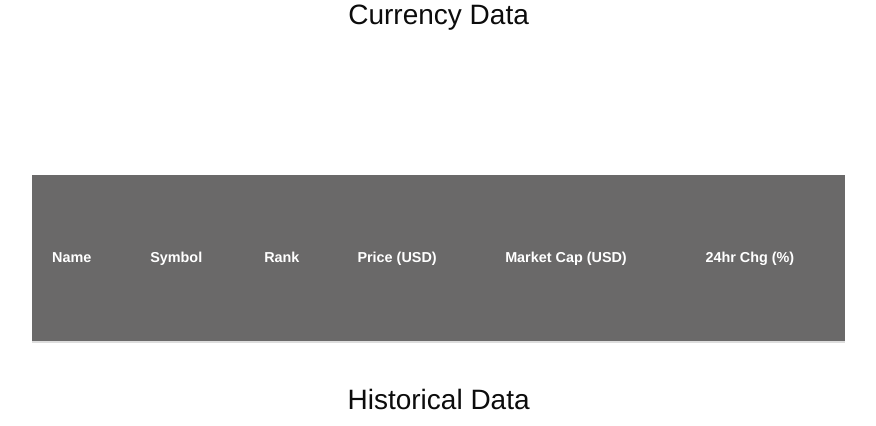
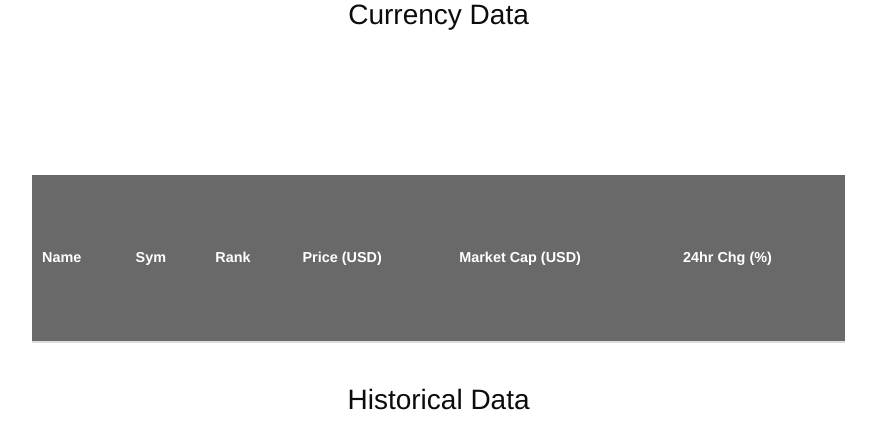
Before and after one commit to jamesingram2/frontEndProject, a PHP site: page / in a window 1280 px wide. Shown: the part 574-1000 px from the top of the page, without its empty margins (70-946 px from the left). Run offline with PHP 8.4, Linux system fonts and the light colour scheme.

Commit message:
more table editing

```diff
--- a/css/style.css
+++ b/css/style.css
@@ -77,8 +77,8 @@ label {
   font-size: 0.9rem;
   padding-top: 5px;
   padding-bottom: 5px;
-  padding-left: 20px;
-  padding-right: 20px;
+  padding-left: 10px;
+  padding-right: 10px;
   text-align: left;
 }
 
--- a/index.html
+++ b/index.html
@@ -88,7 +88,7 @@
                <table id="coinTable">
                   <tr>
                      <th>Name</th>
-                     <th>Symbol</th>
+                     <th>Sym</th>
                      <th>Rank</th>
                      <th>Price (USD)</th>
                      <th>Market Cap (USD)</th>
--- a/js/dataTable.js
+++ b/js/dataTable.js
@@ -44,5 +44,5 @@ setTimeout(function() {
          items.style.color="green";
       }
    }
-}, 500)
+}, 800)
 }
```
